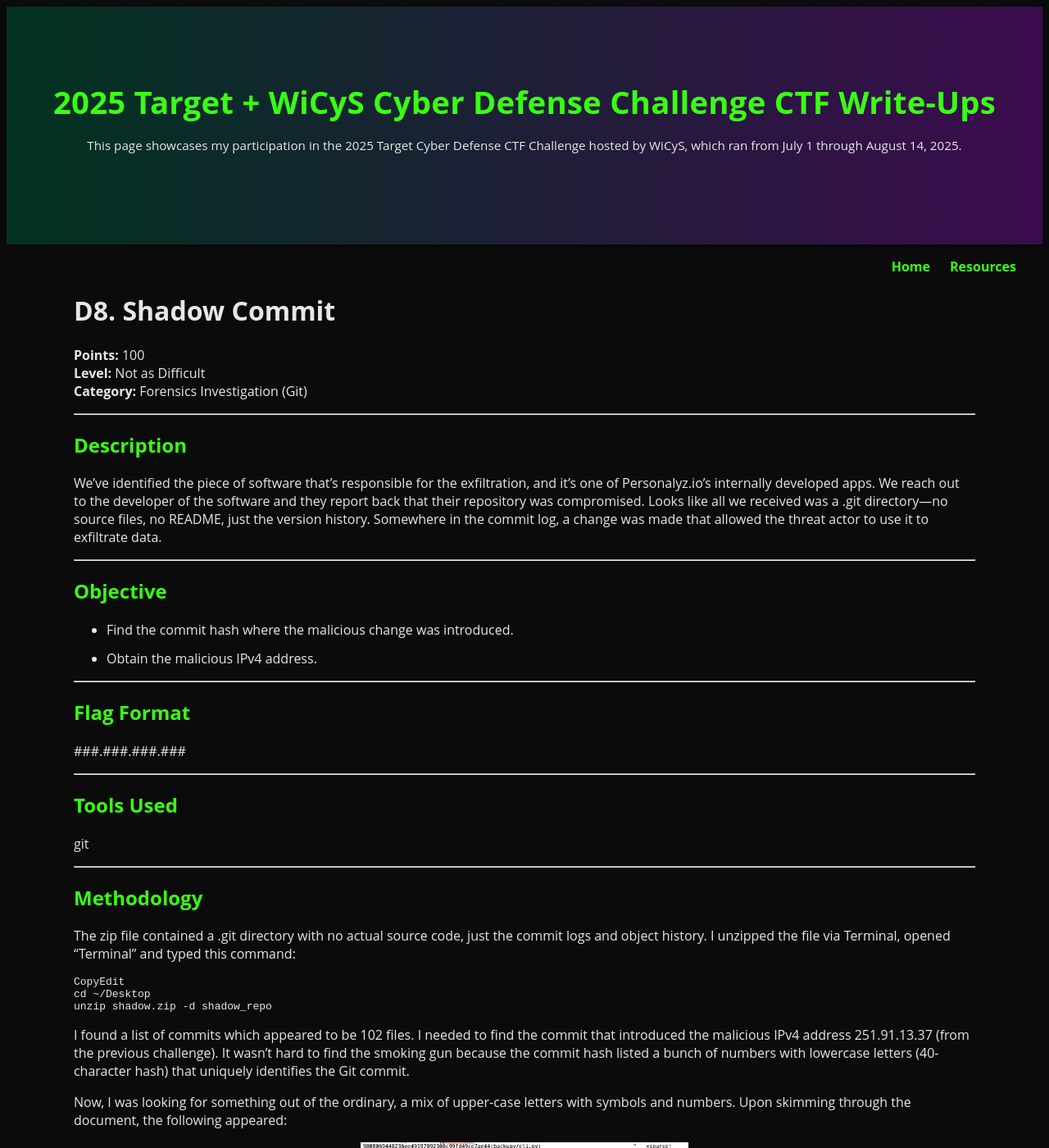
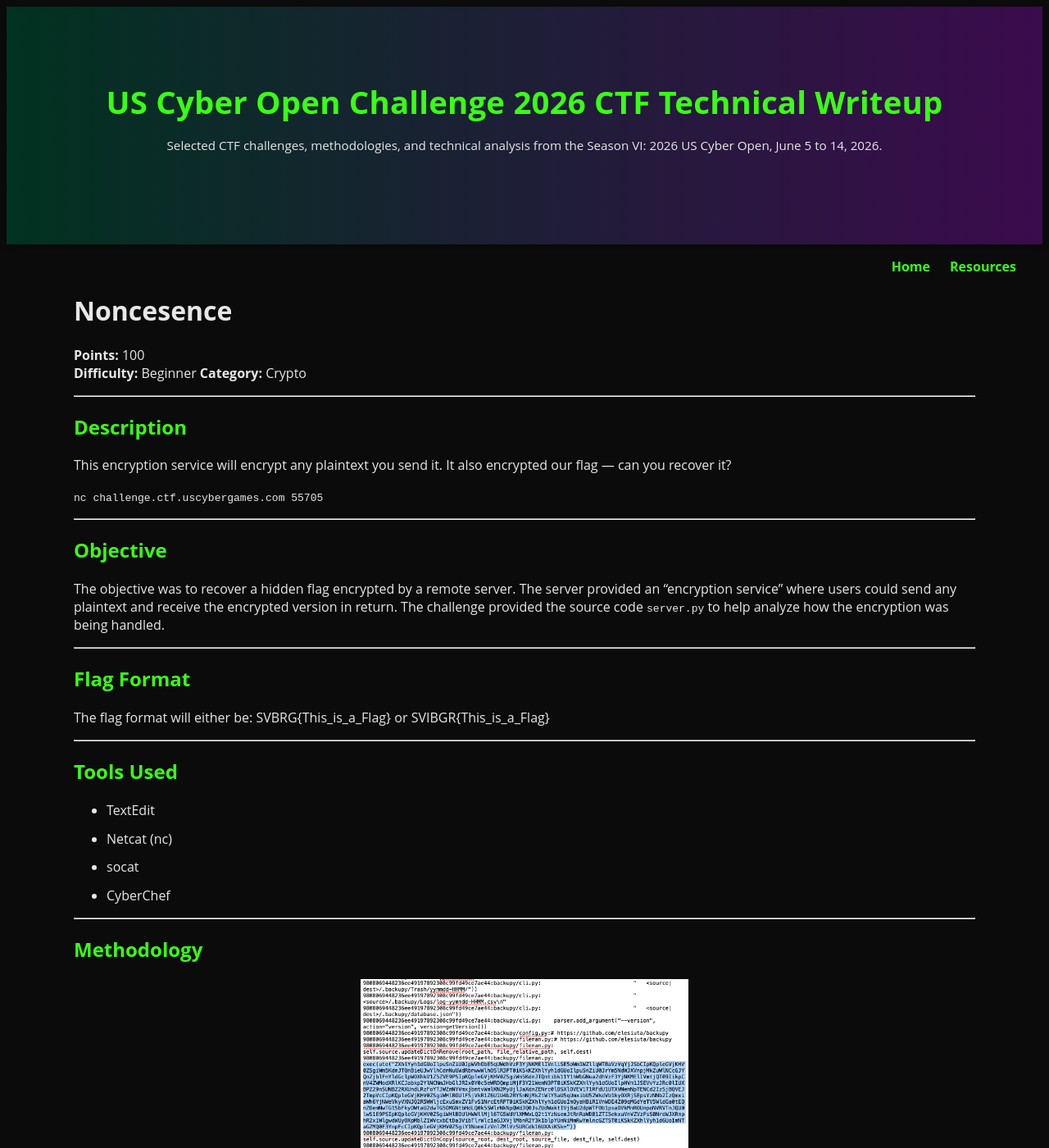
Before and after one commit to glsanclem/2026-US-Cyber-Open-CTF, a Jekyll site: the page built from main_challenges/d8-shadow-commit.md, in a window 1280 px wide and 1400 px high. Shown: the whole window at 82% size. Built offline with Jekyll 4.4.1, drawn with Linux system fonts in a browser that asks for light colours.

Commit message:
Revise D8 Shadow Commit challenge details
Updated the challenge details for the US Cyber Open Challenge 2026 CTF, including changes to the title, description, objectives, and tools used.

````diff
--- a/main_challenges/d8-shadow-commit.md
+++ b/main_challenges/d8-shadow-commit.md
@@ -2,52 +2,46 @@
 layout: default
 title: "Your Page Title Here"
 hero:
-  heading: "2025 Target + WiCyS Cyber Defense Challenge CTF Write-Ups"
-  text: "This page showcases my participation in the 2025 Target Cyber Defense CTF Challenge hosted by WiCyS, which ran from July 1 through August 14, 2025."
+  heading: "US Cyber Open Challenge 2026 CTF Technical Writeup"
+  text: "Selected CTF challenges, methodologies, and technical analysis from the Season VI: 2026 US Cyber Open, June 5 to 14, 2026."
 ---
 
 
-# D8. Shadow Commit
+# Noncesence
 
 **Points:** 100
-**Level:** Not as Difficult
-**Category:** Forensics Investigation (Git)
+**Difficulty:** Beginner
+**Category:** Crypto
 
 ---
 
 ## Description
-We've identified the piece of software that's responsible for the exfiltration, and it's one of Personalyz.io's internally developed apps. We reach out to the developer of the software and they report back that their repository was compromised. Looks like all we received was a .git directory—no source files, no README, just the version history. Somewhere in the commit log, a change was made that allowed the threat actor to use it to exfiltrate data.
+This encryption service will encrypt any plaintext you send it. It also encrypted our flag — can you recover it?
+
+`nc challenge.ctf.uscybergames.com 55705`
 
 ---
 
 ## Objective
--	Find the commit hash where the malicious change was introduced.
--	Obtain the malicious IPv4 address.
+The objective was to recover a hidden flag encrypted by a remote server. The server provided an "encryption service" where users could send any plaintext and receive the encrypted version in return. The challenge provided the source code `server.py` to help analyze how the encryption was being handled.
 
 ---
 
 ## Flag Format
-###.###.###.###
+The flag format will either be: SVBRG{This_is_a_Flag} or SVIBGR{This_is_a_Flag}
 
 ---
 
 ## Tools Used
-git
+- TextEdit
+- Netcat (nc)
+- socat
+- CyberChef
 
 ---
 
 ## Methodology
-The zip file contained a .git directory with no actual source code, just the commit logs and object history. I unzipped the file via Terminal, opened “Terminal” and typed this command:
 
-```bash
-CopyEdit
-cd ~/Desktop
-unzip shadow.zip -d shadow_repo
-```
-
-I found a list of commits which appeared to be 102 files. I needed to find the commit that introduced the malicious IPv4 address 251.91.13.37 (from the previous challenge). It wasn’t hard to find the smoking gun because the commit hash listed a bunch of numbers with lowercase letters (40-character hash) that uniquely identifies the Git commit.
-
-Now, I was looking for something out of the ordinary, a mix of upper-case letters with symbols and numbers. Upon skimming through the document, the following appeared:
 
 <p align="center">
   <img src="/2025_wicys_target_ctf/assets/images/d8-commit-list.png" alt="d8-commit-list graphic" width="400">
````
